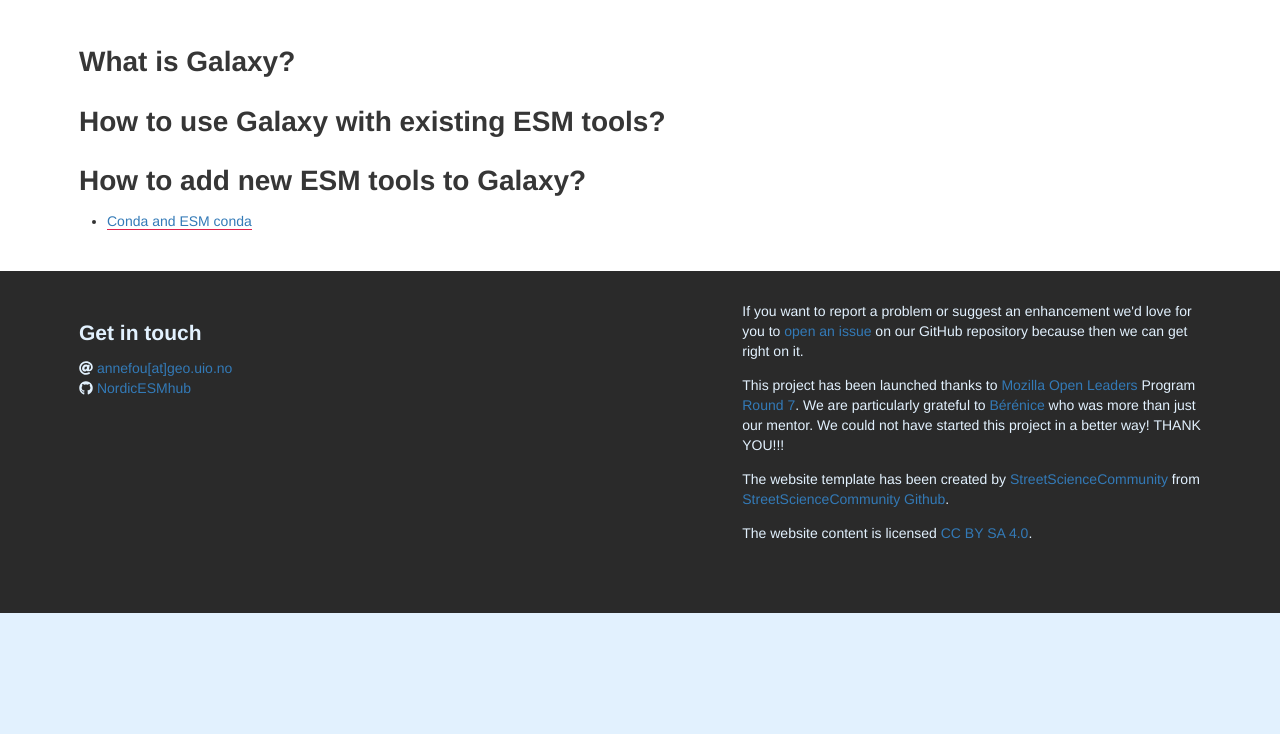
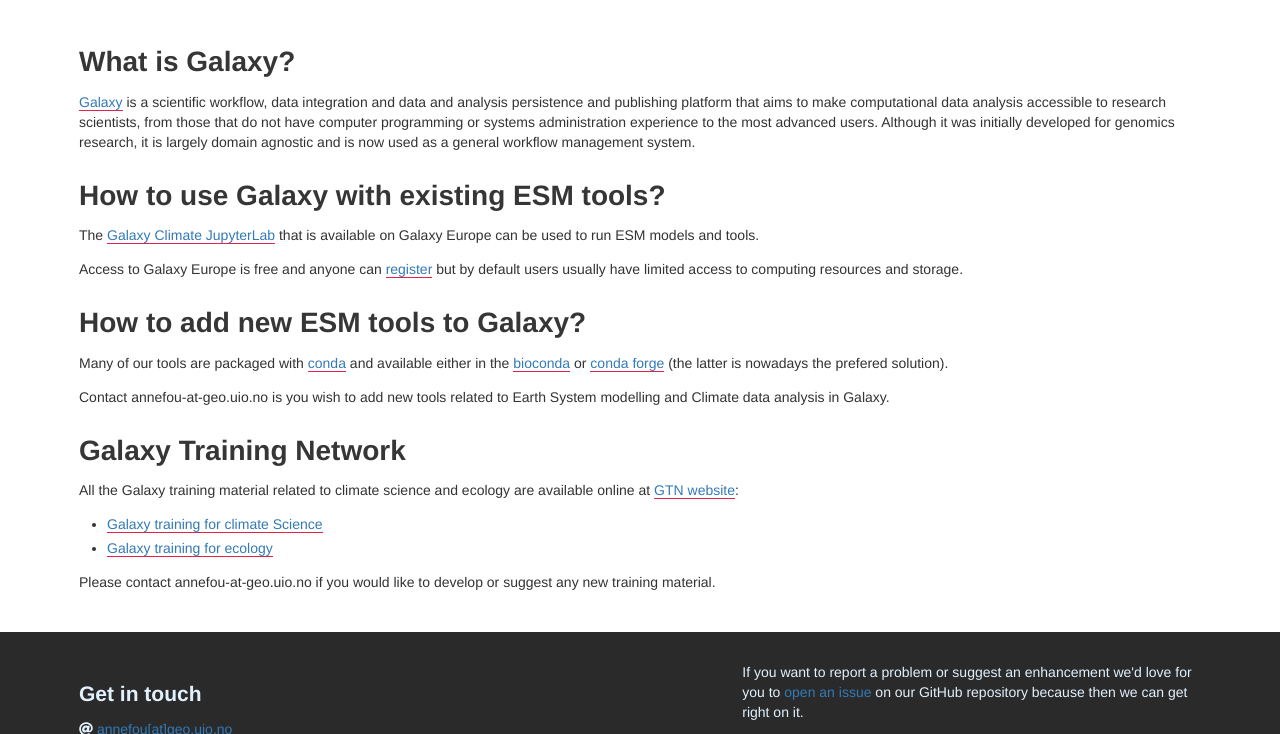
Before and after one commit to NordicESMhub/nordicesmhub.github.io, a Jekyll site: the page built from _projects/galaxy.md, in a window 1280 px wide and 900 px high, scrolled down 468 px, cut to the strip 166-900 px from the top of the window. Built offline with Jekyll 4.4.1, drawn with Linux system fonts in a browser that asks for light colours; nearby versions of some CDN libraries; before the commit the page ends 1247 px from its top, so only the background shows below that.

Commit message:
add some info on galaxy

```diff
--- a/_projects/galaxy.md
+++ b/_projects/galaxy.md
@@ -8,8 +8,26 @@ description: Galaxy Community Project for ESM
 
 # What is Galaxy?
 
+[Galaxy](https://galaxyproject.org/) is a scientific workflow, data integration and data and analysis persistence and publishing platform that aims to make computational data analysis accessible to research scientists, from those that do not have computer programming or systems administration experience to the most advanced users. Although it was initially developed for genomics research, it is largely domain agnostic and is now used as a general workflow management system.
+
 # How to use Galaxy with existing ESM tools?
+
+The [Galaxy Climate JupyterLab](https://live.usegalaxy.eu/?tool_id=interactive_tool_climate_notebook) that is available on Galaxy Europe can be used to run ESM models and tools.
+
+Access to Galaxy Europe is free and anyone can [register](https://live.usegalaxy.eu/login) but by default users usually have limited access to computing resources and storage.
 
 # How to add new ESM tools to Galaxy?
 
-- [Conda and ESM conda](https://github.com/NordicESMhub/esmconda-recipes)
+
+Many of our tools are packaged with [conda](https://docs.conda.io/en/latest/) and available either in the [bioconda](https://anaconda.org/bioconda) or [conda forge](https://conda-forge.org/) (the latter is nowadays the prefered solution).
+
+Contact annefou-at-geo.uio.no is you wish to add new tools related to Earth System modelling and Climate data analysis in Galaxy.
+
+# Galaxy Training Network
+
+All the Galaxy training material related to climate science and ecology are available online at [GTN website](https://training.galaxyproject.org/):
+
+- [Galaxy training for climate Science](https://training.galaxyproject.org/training-material/topics/climate/)
+- [Galaxy training for ecology](https://training.galaxyproject.org/training-material/topics/ecology/)
+
+Please contact annefou-at-geo.uio.no if you would like to develop or suggest any new training material.
```
